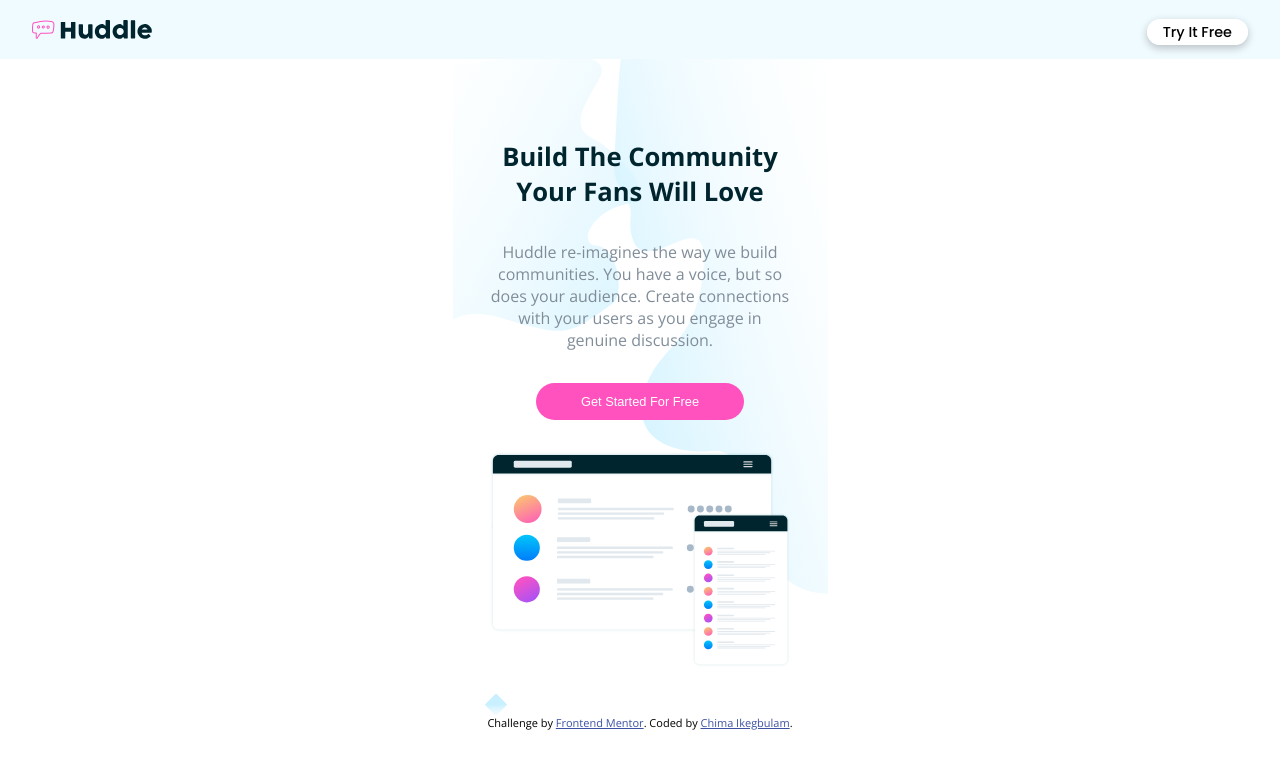
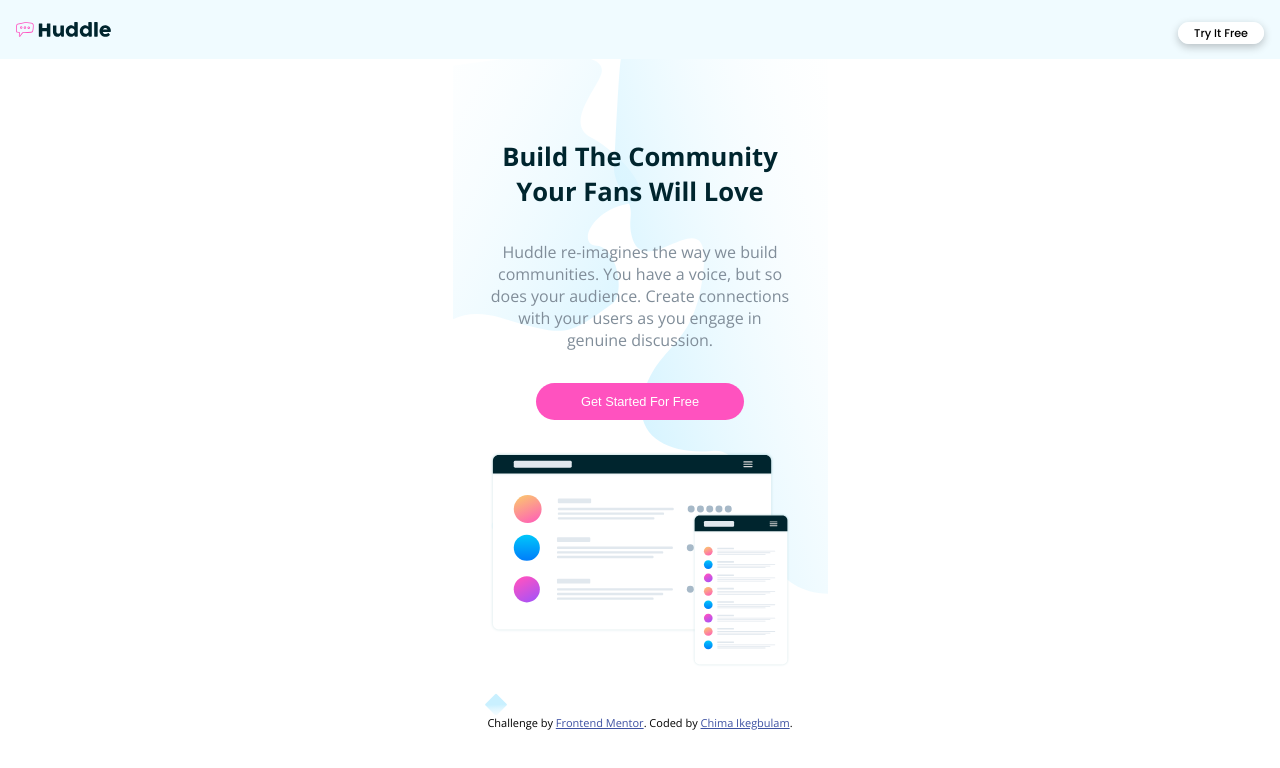
Before and after one commit to Chim7a/huddle_landing_page, a plain HTML site: page index.html in a window 1280 px wide. Drawn offline with nearby package versions, Linux system fonts and the light colour scheme.

Commit message:
adjust header fontsize

```diff
--- a/style.css
+++ b/style.css
@@ -21,12 +21,12 @@ body {
   display: flex;
   justify-content: space-between;
   align-items: center;
-  padding: 1rem 2rem;
+  padding: 1rem;
   background-color: #f0fbff;
 }
 
 .nav-bar img {
-  width: 120px;
+  width: 95px;
   height: auto;
 }
 
@@ -34,7 +34,7 @@ body {
   text-decoration: none;
   font-weight: 500;
   font-family: "Poppins", sans-serif;
-  font-size: 0.9rem;
+  font-size: 0.7rem;
   color: black;
   background-color: white;
   padding: 0.2rem 1rem;
```
